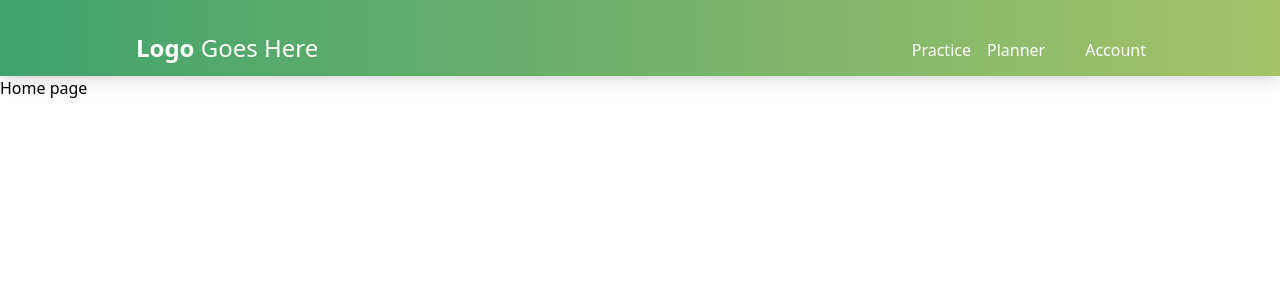
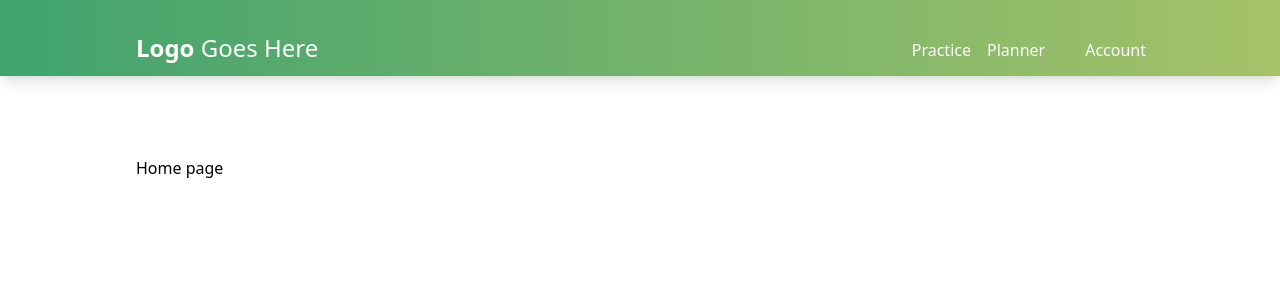
Before and after one commit to ratasorin/unihack, a React (Vite) app in the folder client/: page / in a window 1280 px wide. Shown: the top 300 px of the page. Built offline with nearby package versions, Linux system fonts and the light colour scheme; some icons are missing.

Commit message:
Added page fix

```diff
--- a/client/src/App.jsx
+++ b/client/src/App.jsx
@@ -6,6 +6,7 @@ import { Routes, Route } from "react-router-dom";
 
 // components
 import { Navbar, Navlink } from "./components/navbar";
+import { Page } from './components/page';
 import { Icon } from "@iconify/react";
 
 // pages
@@ -31,11 +32,13 @@ function App() {
           Account
         </Navlink>
       </Navbar>
-      <Routes>
-        <Route path="/" element={<HomePage />}></Route>
-        <Route path="/planner" element={<PlannerPage />}></Route>
-        <Route path="/practice" element={<PracticePage />}></Route>
-      </Routes>
+      <Page>
+        <Routes>
+            <Route path="/" element={<HomePage />}></Route>
+            <Route path="/planner" element={<PlannerPage />}></Route>
+            <Route path="/practice" element={<PracticePage />}></Route>
+        </Routes>
+      </Page>
     </>
   );
 }
```
